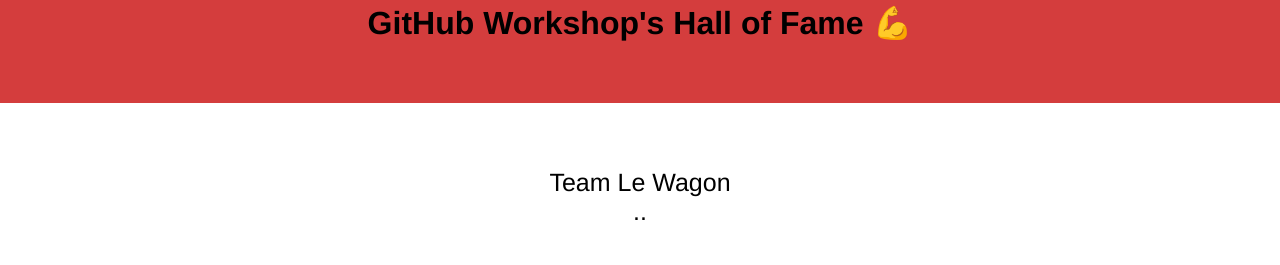
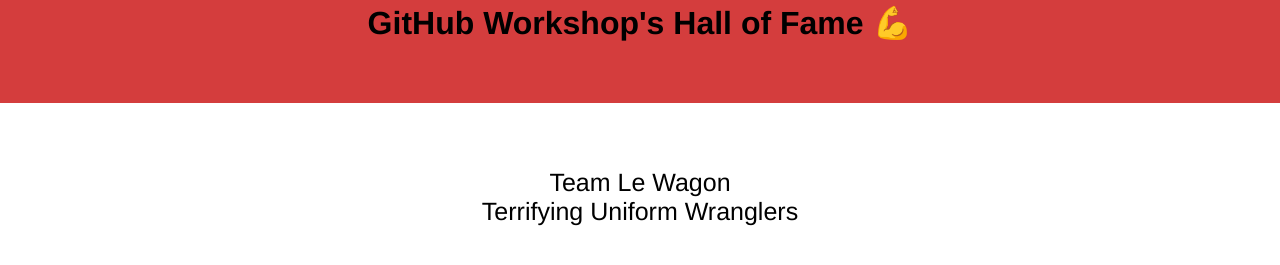
Before and after one commit to CharlyMartin/github_workshop, a plain HTML site: page index.html in a window 1280 px wide. Shown: the part 129-394 px from the top of the page. Drawn offline with Linux system fonts and the light colour scheme.

Commit message:
added team name

```diff
--- a/index.html
+++ b/index.html
@@ -19,7 +19,7 @@
       <ul id="hall_of_fame">
         <!-- ADD YOUR TEAM NAME BETWEEN <li> tags-->
         <li>Team Le Wagon</li>
-        <li> .. </li>
+        <li>Terrifying Uniform Wranglers</li>
         <!-- DON'T DELETE PREVIOUS TEAM NAMES THOUGH! -->
       </ul>
     </div>
```
